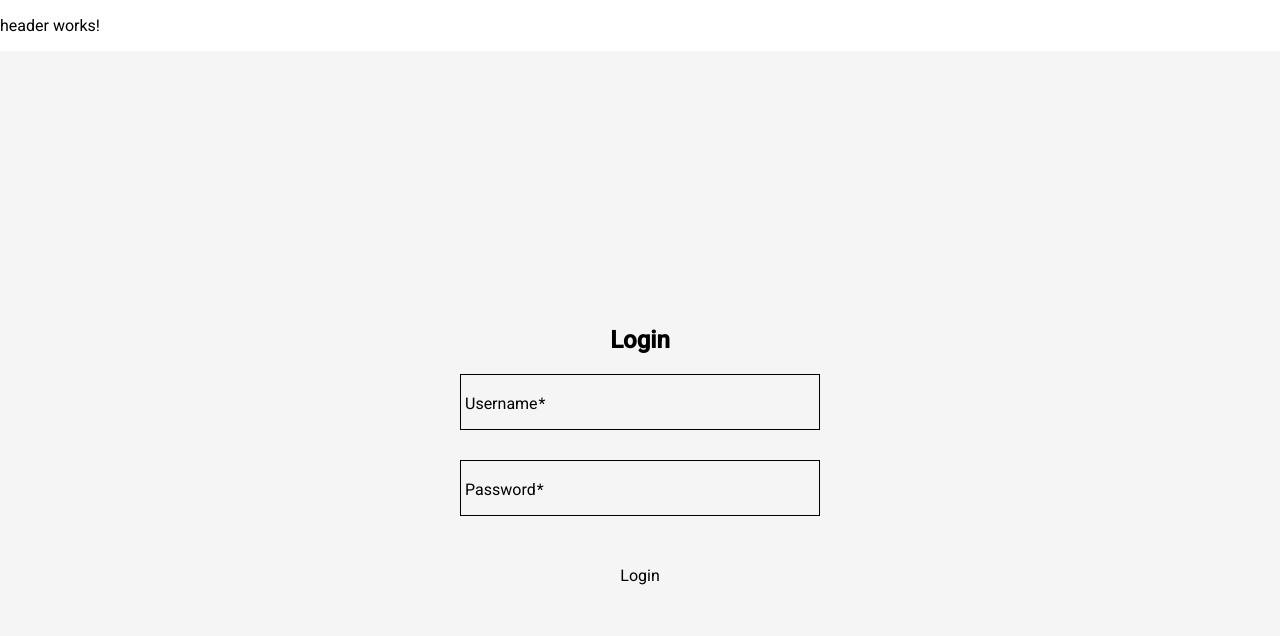
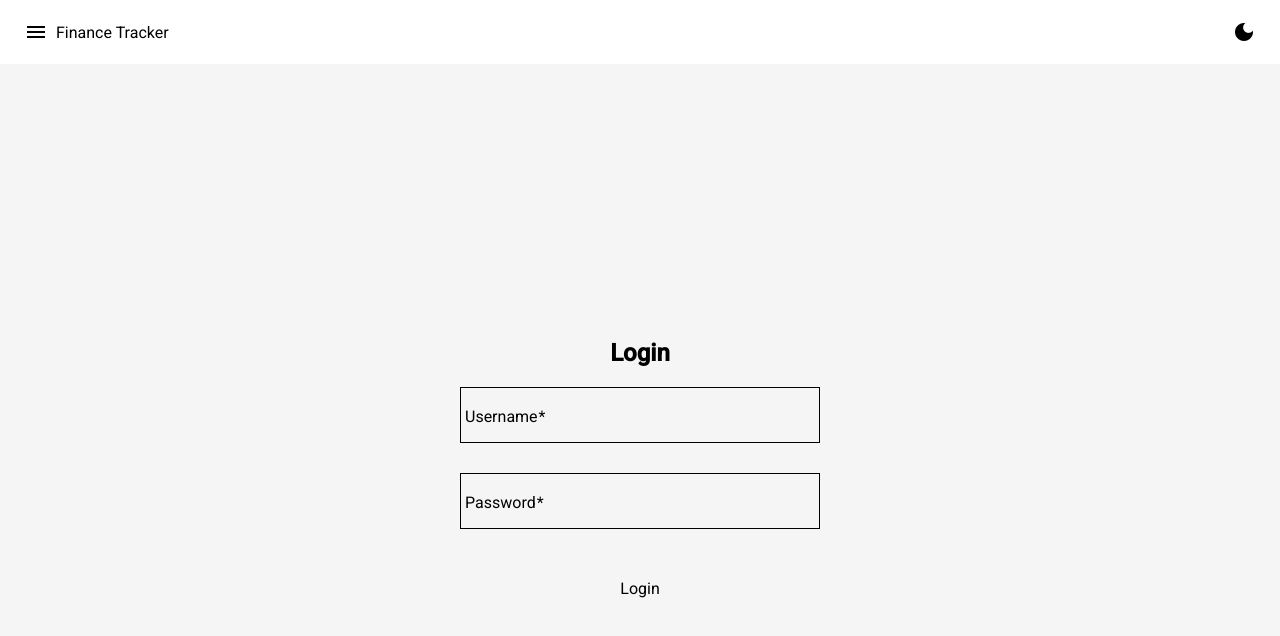
Before and after one commit to Tanvi-Bagwe/personal-finance-tracker-ui, an Angular app: page /login in a window 1280 px wide. Shown: the top 636 px of the page. Built offline with nearby package versions, Linux system fonts and the light colour scheme.

Commit message:
header moved to seperate header file

```diff
--- a/src/app/features/auth/login/login.html
+++ b/src/app/features/auth/login/login.html
@@ -3,7 +3,8 @@
   <mat-card>
     <h2>Login</h2>
 
-    <form (ngSubmit)="login()">
+    <!-- Remove (ngSubmit) from here -->
+    <form>
       <mat-form-field appearance="outline">
         <mat-label>Username</mat-label>
         <input matInput [(ngModel)]="username" name="username" required>
@@ -14,7 +15,8 @@
         <input matInput type="password" [(ngModel)]="password" name="password" required>
       </mat-form-field>
 
-      <button mat-raised-button color="primary" type="submit">
+      <!-- Add (click) here and set type="button" -->
+      <button mat-raised-button color="primary" type="button" (click)="login()">
         Login
       </button>
     </form>
--- a/src/app/features/auth/login/login.ts
+++ b/src/app/features/auth/login/login.ts
@@ -39,7 +39,6 @@ export class Login {
       })
       .subscribe((res: any) => {
         this.auth.storeTokens(res);
-
         this.router.navigate(['/dashboard']);
       });
   }
--- a/src/app/layout/header/header.html
+++ b/src/app/layout/header/header.html
@@ -1 +1,12 @@
-<p>header works!</p>
+<mat-toolbar color="primary" class="header">
+  <button mat-icon-button>
+    <mat-icon>menu</mat-icon>
+  </button>
+  <h1 class="sidebar-app-name">Finance Tracker</h1>
+
+  <span class="spacer"></span>
+
+  <button mat-icon-button (click)="toggleDarkMode()">
+    <mat-icon>{{ darkMode() ? 'light_mode' : 'dark_mode' }}</mat-icon>
+  </button>
+</mat-toolbar>
--- a/src/app/layout/header/header.scss
+++ b/src/app/layout/header/header.scss
@@ -0,0 +1,7 @@
+.spacer {
+  flex: 1 1 auto;
+}
+
+.header {
+  box-shadow: 0 3px 5px -1px rgba(0,0,0,.2)
+}
--- a/src/app/layout/header/header.ts
+++ b/src/app/layout/header/header.ts
@@ -1,9 +1,26 @@
-import { Component } from '@angular/core';
+import { Component, signal } from '@angular/core';
+import { MatIcon } from '@angular/material/icon';
+import { MatIconButton } from '@angular/material/button';
+import { MatToolbar } from '@angular/material/toolbar';
 
 @Component({
   selector: 'app-header',
-  imports: [],
+  imports: [MatIcon, MatIconButton, MatToolbar],
   templateUrl: './header.html',
   styleUrl: './header.scss',
 })
-export class Header {}
+export class Header {
+  darkMode = signal(false);
+
+  toggleDarkMode() {
+    this.darkMode.update((v) => !v);
+    const host = document.documentElement; // or document.body
+    if (this.darkMode()) {
+      host.classList.add('theme-dark');
+      host.classList.remove('theme-light');
+    } else {
+      host.classList.add('theme-light');
+      host.classList.remove('theme-dark');
+    }
+  }
+}
--- a/src/app/layout/sidebar/sidebar.html
+++ b/src/app/layout/sidebar/sidebar.html
@@ -1,15 +1,5 @@
 <div class="sidebar-container" [class.sidebar-is-mobile]="isMobile()">
-  <mat-toolbar color="primary" class="sidebar-toolbar">
-    <button mat-icon-button (click)="snav.toggle()">
-      <mat-icon>menu</mat-icon>
-    </button>
-    <h1 class="sidebar-app-name">Finance Tracker</h1>
-    <span class="spacer"></span>
-    <!-- Toggle button for later -->
-    <button mat-icon-button (click)="toggleDarkMode()">
-      <mat-icon>{{ darkMode() ? 'light_mode' : 'dark_mode' }}</mat-icon>
-    </button>
-  </mat-toolbar>
+  <app-header></app-header>
 
   <mat-sidenav-container class="sidebar-sidenav-container"
                          [style.marginTop.px]="isMobile() ? 56 : 0">
--- a/src/app/layout/sidebar/sidebar.ts
+++ b/src/app/layout/sidebar/sidebar.ts
@@ -2,15 +2,9 @@ import { Component, inject, OnDestroy, signal } from '@angular/core';
 import { MatListModule } from '@angular/material/list'; // For mat-nav-list
 import { MatIconModule } from '@angular/material/icon'; // For mat-icon
 import { RouterModule } from '@angular/router';
-import {
-  MatSidenav,
-  MatSidenavContainer,
-  MatSidenavContent,
-  MatSidenavModule,
-} from '@angular/material/sidenav';
-import { MatToolbar } from '@angular/material/toolbar';
-import { MatIconButton } from '@angular/material/button';
+import { MatSidenav, MatSidenavContainer, MatSidenavContent, MatSidenavModule } from '@angular/material/sidenav';
 import { MediaMatcher } from '@angular/cdk/layout';
+import { Header } from '../header/header';
 
 @Component({
   selector: 'app-sidebar',
@@ -20,10 +14,9 @@ import { MediaMatcher } from '@angular/cdk/layout';
     RouterModule,
     MatSidenavContent,
     MatSidenavContainer,
-    MatToolbar,
-    MatIconButton,
     MatSidenav,
     MatSidenavModule,
+    Header,
   ],
   templateUrl: './sidebar.html',
   styleUrl: './sidebar.scss',
@@ -45,20 +38,6 @@ export class Sidebar implements OnDestroy {
     this._mobileQuery.addEventListener('change', this._mobileQueryListener);
   }
 
-  darkMode = signal(false);
-
-  toggleDarkMode() {
-    this.darkMode.update((v) => !v);
-    const host = document.documentElement; // or document.body
-    if (this.darkMode()) {
-      host.classList.add('theme-dark');
-      host.classList.remove('theme-light');
-    } else {
-      host.classList.add('theme-light');
-      host.classList.remove('theme-dark');
-    }
-  }
-
   ngOnDestroy(): void {
     this._mobileQuery.removeEventListener('change', this._mobileQueryListener);
   }
```
Also changed, not shown: src/app/app.routes.ts (+6 -8 lines).
